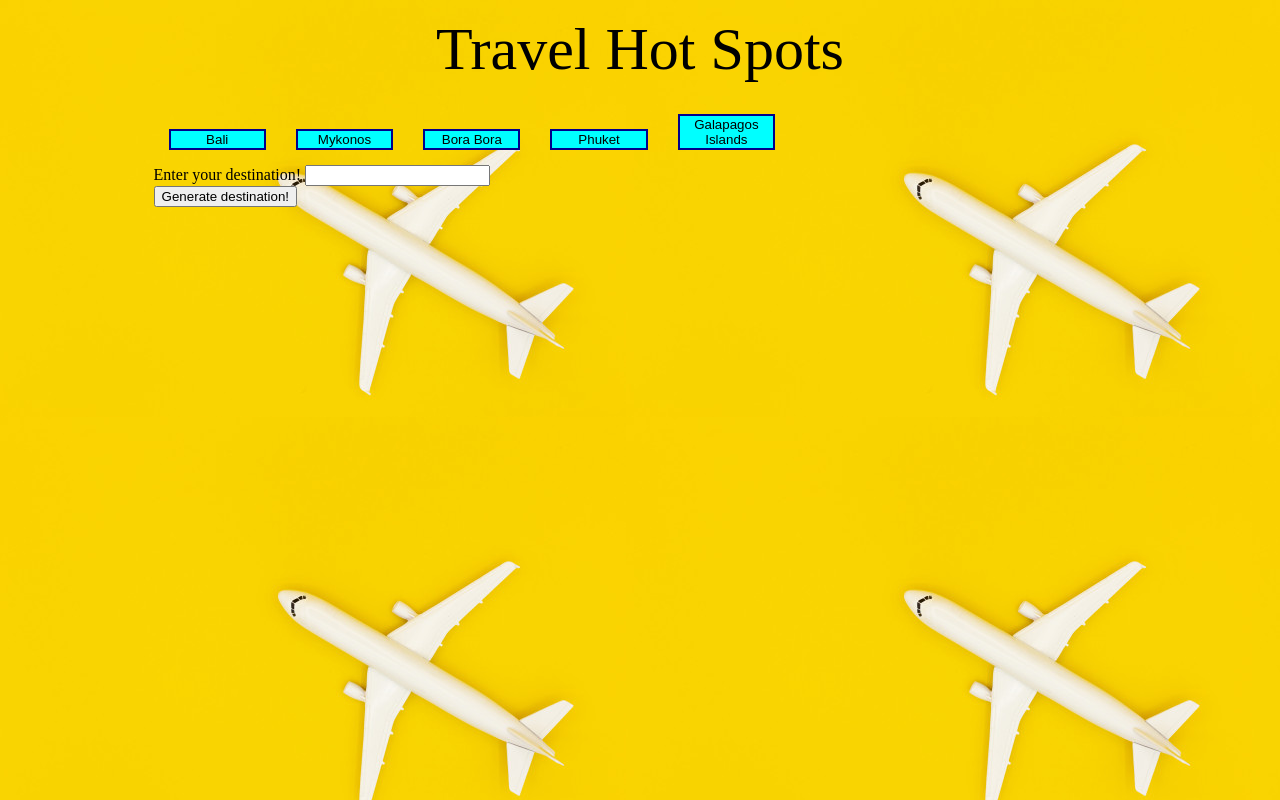
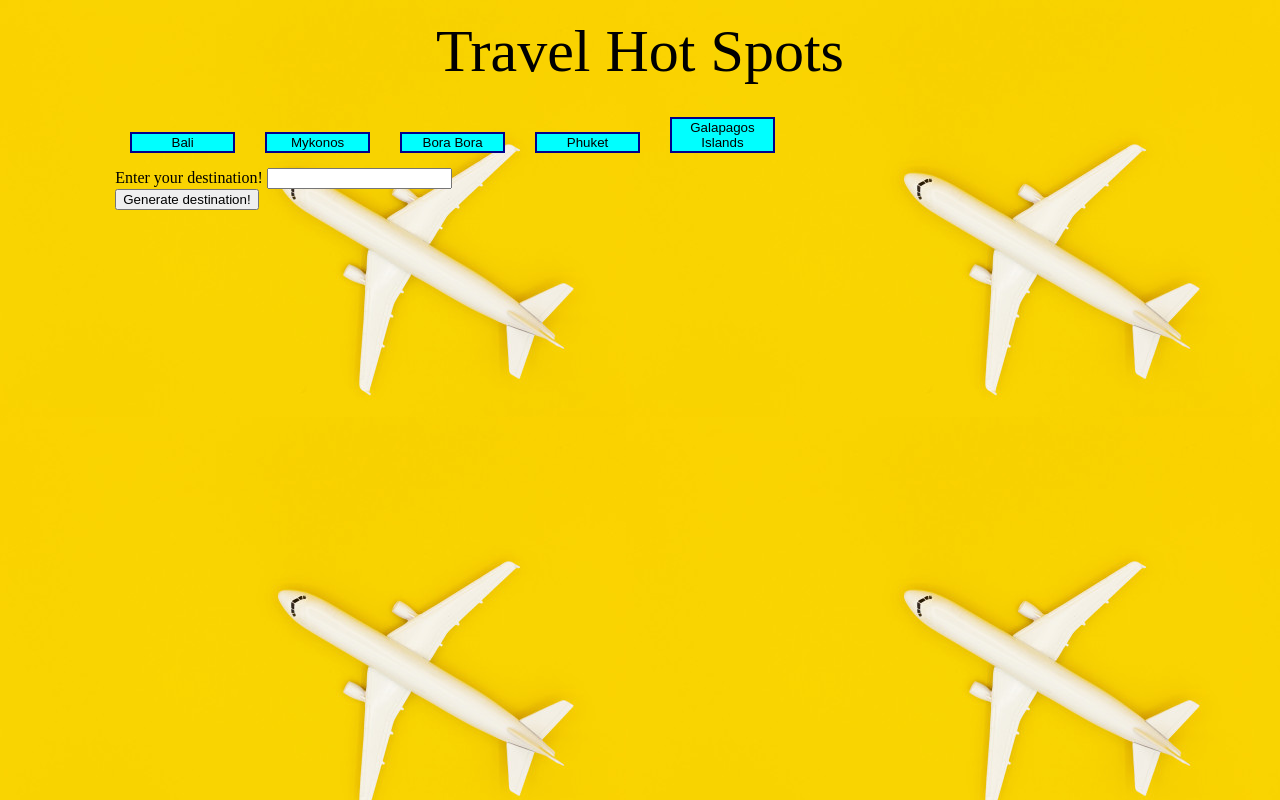
Before and after one commit to jake-m-carlson/GifTastic, a plain HTML site: page index.html in a window 1280 px wide. Drawn offline with nearby package versions, Linux system fonts and the light colour scheme.

Commit message:
adjusted margins

```diff
--- a/assets/css/style.css
+++ b/assets/css/style.css
@@ -2,8 +2,8 @@ body {
     background: url(../images/airplane.jpg);
 }
 #container {
-    margin-left: 12%;
-    margin-right: 12%;
+    margin-left: 9%;
+    margin-right: 9%;
 }
 .destinations {
     width: 10%;
@@ -12,7 +12,7 @@ body {
     margin: 15px;
 }
 .places {
-    width: 31%;
+    width: 28%;
 }
 h1 {
     margin: 2%;
@@ -22,10 +22,12 @@ h1 {
 img {
     width: 100%;
     height: auto;
+    /* margin: 5%; */
 }
 #images {
     display: flex;
     flex-wrap: wrap;
+    /* margin: 5%; */
 
 }
 /* style buttons, color, font  */
```
